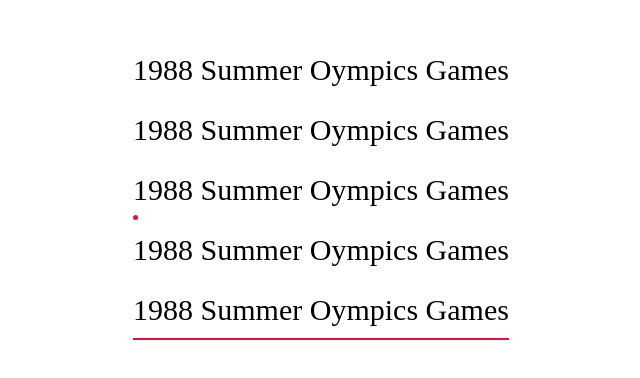
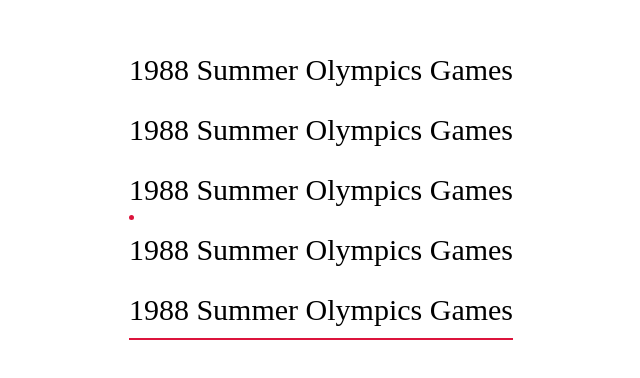
Before and after one commit to evas911/remote20220228, a plain HTML site: page 220228.html in a window 1280 px wide. Shown: the part 210-588 px from the top of the page, without its empty margins (319-959 px from the left). Drawn offline with nearby package versions, Linux system fonts and the light colour scheme.

Commit message:
report 2nd version

```diff
--- a/220228.html
+++ b/220228.html
@@ -10,11 +10,11 @@
 </head>
 <body>
   <div>
-    <p>1988 Summer Oympics Games</p>
-    <p>1988 Summer Oympics Games</p>
-    <p>1988 Summer Oympics Games</p>
-    <p>1988 Summer Oympics Games</p>
-    <p>1988 Summer Oympics Games</p>
+    <p>1988 Summer Olympics Games</p>
+    <p>1988 Summer Olympics Games</p>
+    <p>1988 Summer Olympics Games</p>
+    <p>1988 Summer Olympics Games</p>
+    <p>1988 Summer Olympics Games</p>
   </div>
 </body>
 </html>
```
